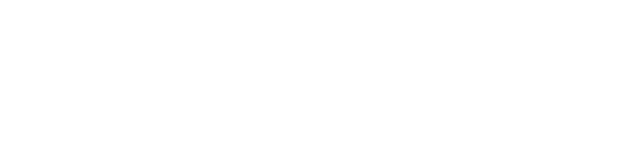
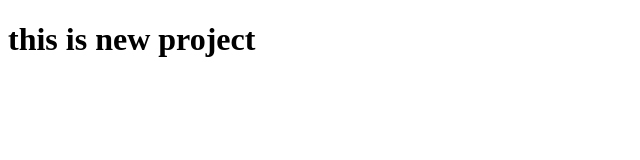
Before and after one commit to ashanlokuge/front-end, a plain HTML site: page index.html in a window 1280 px wide. Shown: the whole page, without its empty margins (0-640 px from the left). Drawn offline with Linux system fonts and the light colour scheme.

Commit message:
this is second commit

```diff
--- a/index.html
+++ b/index.html
@@ -6,6 +6,6 @@
     <title>Document</title>
 </head>
 <body>
-
+    <h1>this is new project</h1>
 </body>
 </html>
```
